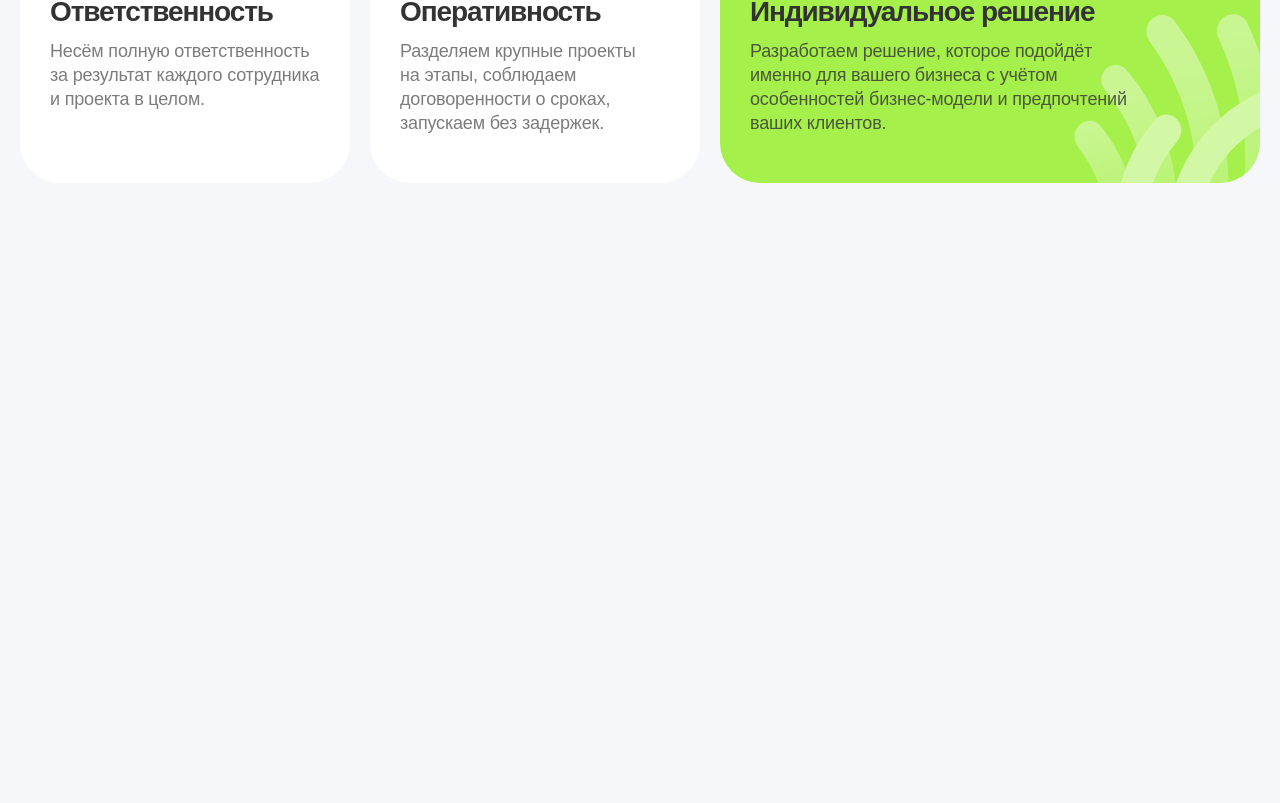
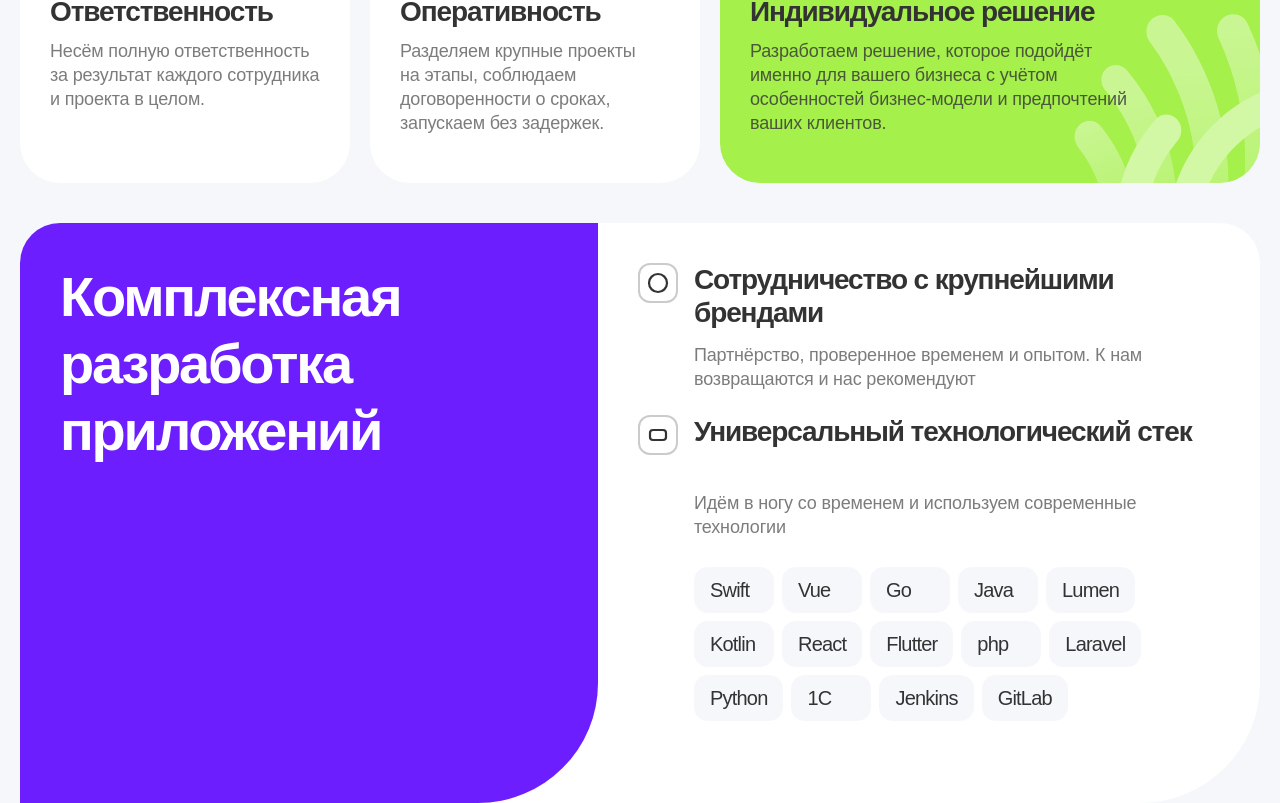
Before and after one commit to alekseikaftanov/tehvill-site, a Next.js app: page / in a window 1280 px wide. Shown: the part 4731-5534 px from the top of the page. Before the commit the page ends 4914 px from the top, so only its background shows below. Built offline with nearby package versions, Linux system fonts and the light colour scheme.

Commit message:
style: проверка и согласование типовых шрифтов, финальный вид всех секций

```diff
--- a/src/app/page.tsx
+++ b/src/app/page.tsx
@@ -348,6 +348,56 @@ export default function Home() {
           </div>
         </div>
       </div>
+      {/* Новый виджет: Комплексная разработка приложений + бренды и стек */}
+      <div style={{ display: 'flex', flexDirection: 'row', alignItems: 'flex-start', padding: 0, width: 1240, height: 580, background: '#fff', borderRadius: '40px 40px 120px 120px', margin: '40px auto 0 auto', zIndex: 2, position: 'relative' }}>
+        {/* Левая часть: фиолетовый блок с заголовком и фоном */}
+        <div style={{ display: 'flex', flexDirection: 'row', alignItems: 'flex-start', padding: 40, gap: 10, isolation: 'isolate', width: 578, height: 580, background: '#6C1EFF', borderRadius: '40px 0 120px 0', position: 'relative', flex: 1, overflow: 'hidden' }}>
+          {/* Фоновое изображение (замените src на ваш путь) */}
+          <img src="/image_250.png" alt="Фон" style={{ position: 'absolute', width: 2840.49, height: 1568, left: 'calc(50% - 1420.245px - 89.76px)', top: 'calc(50% - 784px - 374px)', opacity: 0.2, mixBlendMode: 'luminosity', zIndex: 0, pointerEvents: 'none', userSelect: 'none' }} />
+          {/* Заголовок */}
+          <div style={{ position: 'relative', zIndex: 1, width: 498, height: 201, display: 'flex', alignItems: 'flex-start' }}>
+            <span className="font-montserrat" style={{ fontWeight: 600, fontSize: 56, lineHeight: '120%', letterSpacing: '-0.04em', color: '#fff', width: 498, height: 201, display: 'block' }}>Комплексная разработка приложений</span>
+          </div>
+        </div>
+        {/* Правая часть: белый блок с брендами и стеком */}
+        <div style={{ display: 'flex', flexDirection: 'column', alignItems: 'flex-start', padding: 40, gap: 24, isolation: 'isolate', width: 662, height: 580, background: 'transparent', borderRadius: '0 40px 120px 0', flex: 'none' }}>
+          {/* Секция брендов */}
+          <div style={{ display: 'flex', flexDirection: 'row', alignItems: 'flex-start', padding: 0, gap: 16, width: 582, height: 128, zIndex: 0 }}>
+            <div style={{ width: 40, height: 40, border: '2px solid rgba(51,51,51,0.25)', borderRadius: 12, display: 'flex', alignItems: 'center', justifyContent: 'center', position: 'relative' }}>
+              {/* Здесь ваша иконка брендов */}
+              <svg width="22" height="22" viewBox="0 0 22 22" fill="none" style={{ position: 'absolute', left: '50%', top: '50%', transform: 'translate(-50%, -50%)' }}>
+                <circle cx="11" cy="11" r="9" stroke="#333" strokeWidth="2.2" />
+              </svg>
+            </div>
+            <div style={{ display: 'flex', flexDirection: 'column', alignItems: 'flex-start', padding: 0, gap: 12, width: 526, height: 128 }}>
+              <span className="font-montserrat" style={{ fontWeight: 600, fontSize: 28, lineHeight: '120%', letterSpacing: '-0.04em', color: '#333', width: 526, height: 68, display: 'block' }}>Сотрудничество с крупнейшими брендами</span>
+              <span className="font-inter" style={{ fontWeight: 500, fontSize: 18, lineHeight: '135%', letterSpacing: '-0.01em', color: '#5C5C5C', opacity: 0.8, width: 526, height: 48, display: 'block' }}>Партнёрство, проверенное временем и опытом. К нам возвращаются и нас рекомендуют</span>
+            </div>
+          </div>
+          {/* Секция стек технологий */}
+          <div style={{ display: 'flex', flexDirection: 'row', alignItems: 'flex-start', padding: 0, gap: 16, width: 582, height: 348, zIndex: 1 }}>
+            <div style={{ width: 40, height: 40, border: '2px solid rgba(51,51,51,0.25)', borderRadius: 12, display: 'flex', alignItems: 'center', justifyContent: 'center', position: 'relative' }}>
+              {/* Здесь ваша иконка стека */}
+              <svg width="22" height="22" viewBox="0 0 22 22" fill="none" style={{ position: 'absolute', left: '50%', top: '50%', transform: 'translate(-50%, -50%)' }}>
+                <rect x="3" y="6" width="16" height="10" rx="3" stroke="#333" strokeWidth="2.2" />
+              </svg>
+            </div>
+            <div style={{ display: 'flex', flexDirection: 'column', alignItems: 'flex-start', padding: 0, gap: 12, width: 526, height: 348 }}>
+              <span className="font-montserrat" style={{ fontWeight: 600, fontSize: 28, lineHeight: '120%', letterSpacing: '-0.04em', color: '#333', width: 526, height: 68, display: 'block' }}>Универсальный технологический стек</span>
+              <span className="font-inter" style={{ fontWeight: 500, fontSize: 18, lineHeight: '135%', letterSpacing: '-0.01em', color: '#5C5C5C', opacity: 0.8, width: 526, height: 48, display: 'block' }}>Идём в ногу со временем и используем современные технологии</span>
+              {/* Теги технологий */}
+              <div style={{ display: 'flex', flexDirection: 'row', flexWrap: 'wrap', alignItems: 'flex-start', alignContent: 'flex-start', padding: 0, gap: 8, width: 526, height: 208, marginTop: 16 }}>
+                {['Swift', 'Vue', 'Go', 'Java', 'Lumen', 'Kotlin', 'React', 'Flutter', 'php', 'Laravel', 'Python', '1C', 'Jenkins', 'GitLab'].map((tech, i) => (
+                  <div key={tech} style={{ display: 'flex', flexDirection: 'row', alignItems: 'center', padding: '8px 16px', gap: 8, background: '#F5F7FA', borderRadius: 14, height: 46, minWidth: 80 }}>
+                    <span className="font-inter" style={{ fontWeight: 500, fontSize: 20, lineHeight: '150%', letterSpacing: '-0.04em', color: '#333', textAlign: 'center', minWidth: 24 }}>{tech}</span>
+                    {/* Здесь можно добавить иконку для каждой технологии */}
+                  </div>
+                ))}
+              </div>
+            </div>
+          </div>
+        </div>
+      </div>
     </>
   );
 }
```
